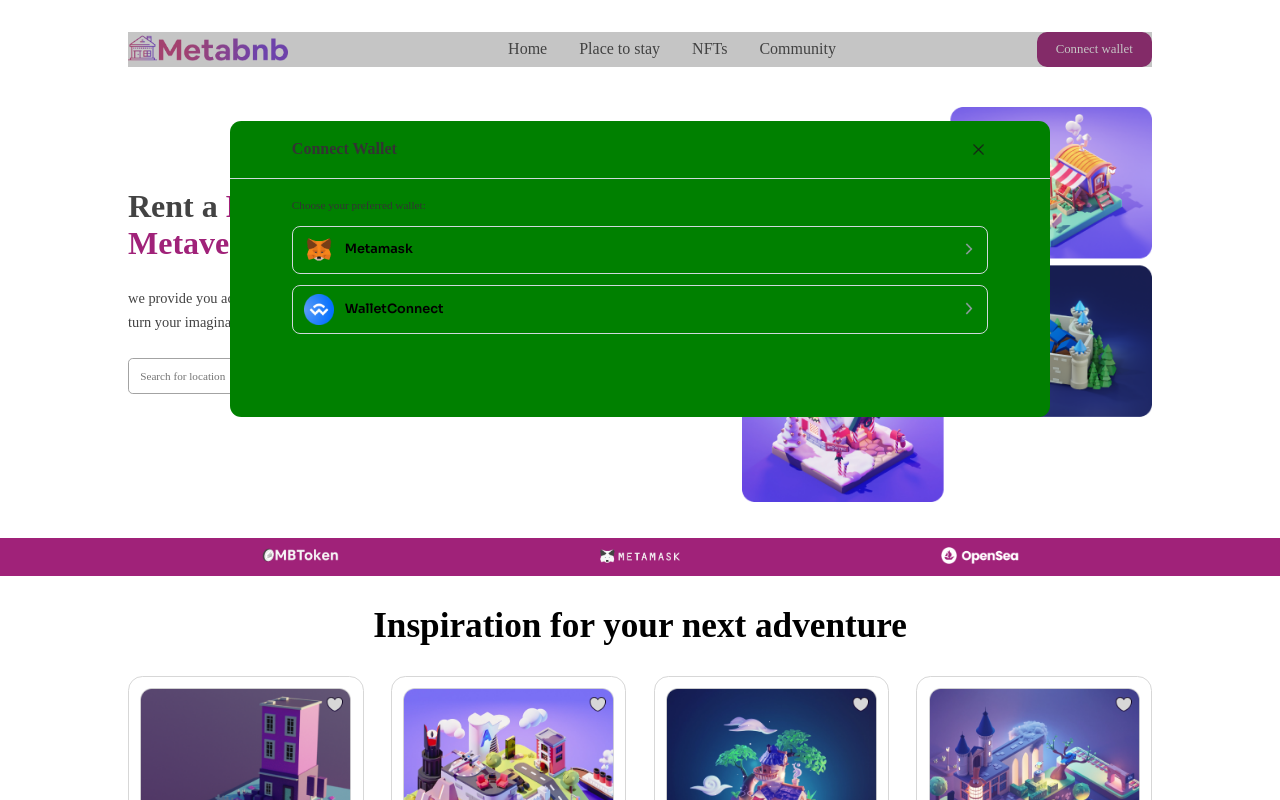
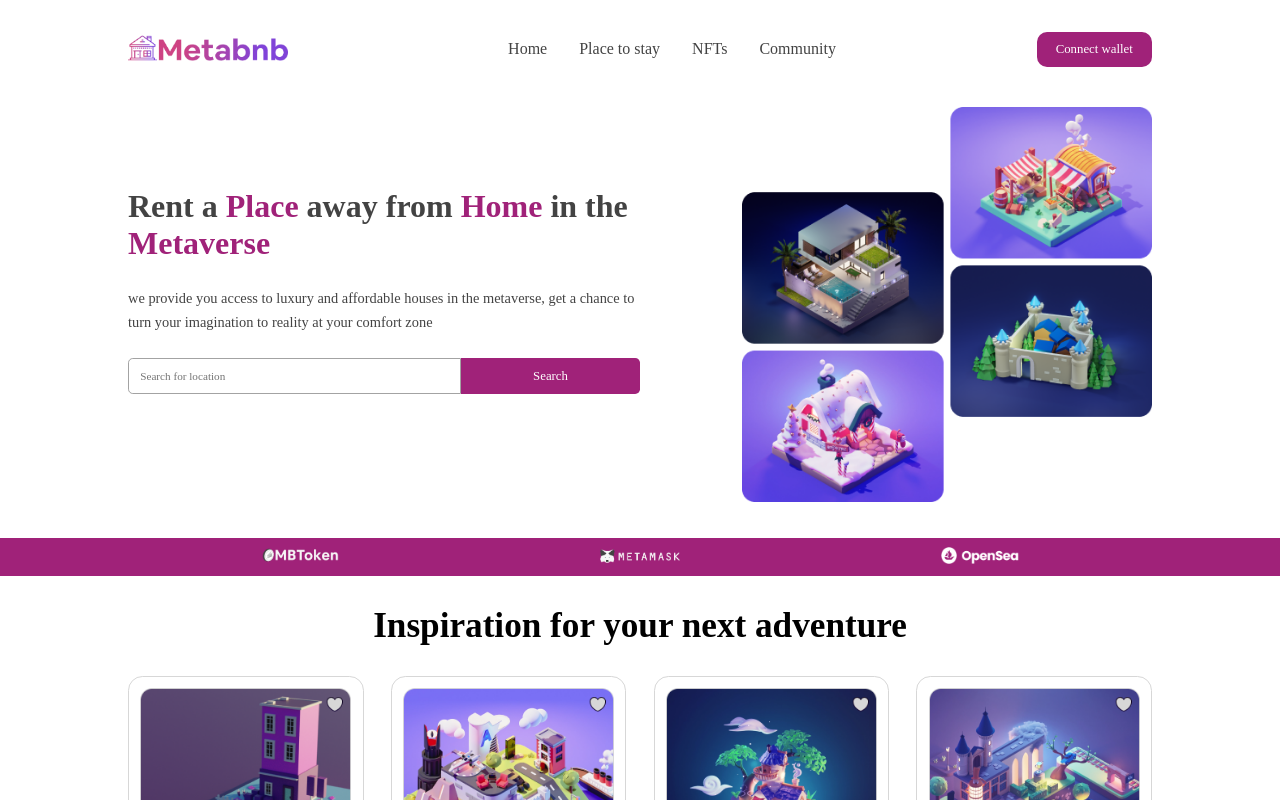
Before and after one commit to Chisquare7/meta-bnb-web, a React (Create React App) app: page / in a window 1280 px wide. Shown: the top 800 px of the page. Built offline with nearby package versions, Linux system fonts and the light colour scheme; a web font is replaced by a local one.

Commit message:
feat: Complete the modal component of all views with CSS styling

```diff
--- a/src/App.css
+++ b/src/App.css
@@ -44,8 +44,9 @@
 .slider {
   position: fixed;
   min-width: 100%;
-  height: 100vh;
+  height: 40vh;
   top: -100%;
+  left: 0;
   background-color: #843FE8;
   /* background-color: #404040; */
   /* background-color: #A02279; */
@@ -71,7 +72,7 @@
 }
 
 .slider .nav__items {
-  margin-block: 2em;
+  margin-block: .4em;
 }
 
 .slider .btn__container .nav__items .btn__connect {
@@ -100,6 +101,7 @@
   color: #A02279;
   font-size: 3.125rem;
   cursor: pointer;
+  /* z-index: -100; */
 }
 
 .close__content {
@@ -121,26 +123,22 @@
   position: relative;
 }
 
-.home__overall {
-  position: relative;
-}
-
-.modal__section {
+.modal__overlay {
   background-color: rgba(64, 64, 64, 0.3);
   width: 100%;
   height: 100%;
-  position: absolute;
+  position: fixed;
   top: 0;
+  left: 0;
 }
 
 .modal__popup {
   height: 37vh;
   width: 80%;
-  background-color: green;
-  /* background-color: #FFFFFF; */
-  position: absolute;
-  top: 250%;
-  right: 10%;
+  background-color: #FFFFFF;
+  position: fixed;
+  top: 40%;
+  left: 10%;
   border-radius: .7rem;
 }
 
@@ -580,6 +578,15 @@
 
 @media (min-width: 768px) {
 
+  /* Styling of the modal popup */
+
+  .modal__popup {
+  width: 55%;
+  top: 40%;
+  left: 25%;
+
+  }
+
   /* Styling of the Hero section */
 
   .hero__flex {
@@ -783,6 +790,14 @@
   margin: 0;
 }
 
+/* Styling of the modal popup */
+
+  .modal__popup {
+  width: 50%;
+  top:26%;
+  left: 25%;
+  }
+
 
 /* B. Styling of the Footer component (Desktop view) */
 
--- a/src/components/Modal.js
+++ b/src/components/Modal.js
@@ -0,0 +1,73 @@
+import React from 'react'
+import modal__metatask from "../assets/modal__metatask.png";
+import modal__rightarrow from "../assets/modal__rightarrow.png";
+import modal__wallet from "../assets/modal__wallet.png";
+import X from "../assets/x.png";
+
+const Modal = ({ open, onClose }) => {
+    if (!open) return null
+
+  return (
+				<div className="modal__overlay" onClick={onClose}>
+					<div className="modal__popup" onClick={(e) => {e.stopPropagation()}}>
+						<div className="modal__content-top">
+							<div className="modal__content-center">
+								<div className="modal__flex">
+									<h1 className="modal__heading">Connect Wallet</h1>
+									<img src={X} alt="close icon" className="modal__close" onClick={onClose} />
+								</div>
+							</div>
+						</div>
+						<div className="modal__content-bottom">
+							<div className="modal__content-center">
+								<div className="modal__subtext">
+									<p className="modal__subhead">
+										Choose your preferred wallet:
+									</p>
+								</div>
+								<div className="modal__link-box">
+									<div className="modal__link-flex">
+										<div className="modal__box-flex">
+											<img
+												src={modal__metatask}
+												alt="modal metatask icon"
+												className="modal__icons"
+											/>
+											<p className="modal__text">Metamask</p>
+										</div>
+										<div className="modal__arrow-content">
+											<img
+												src={modal__rightarrow}
+												alt="modal right arrow"
+												className="modal__arrow"
+											/>
+										</div>
+									</div>
+								</div>
+								<div className="modal__link-box">
+									<div className="modal__link-flex">
+										<div className="modal__box-flex">
+											<img
+												src={modal__wallet}
+												alt="modal wallet connect"
+												className="modal__icons"
+											/>
+											<p className="modal__text">WalletConnect</p>
+										</div>
+										<div className="modal__arrow-content">
+											<img
+												src={modal__rightarrow}
+												alt="modal right arrow"
+												className="modal__arrow"
+											/>
+										</div>
+									</div>
+								</div>
+							</div>
+						</div>
+					</div>
+				</div>
+	);
+}
+
+export default Modal
--- a/src/components/header.js
+++ b/src/components/header.js
@@ -3,10 +3,8 @@
 import CloseIcon from "@mui/icons-material/Close";
 import { Link } from 'react-router-dom'
 import metabnb_logo from '../assets/metabnb__logo.png'
-import modal__metatask from '../assets/modal__metatask.png'
-import modal__rightarrow from '../assets/modal__rightarrow.png'
-import modal__wallet from '../assets/modal__wallet.png'
-import X from '../assets/x.png'
+import Modal from './Modal';
+
 
 const Header = () => {
 
@@ -15,7 +13,9 @@
 
     const showMenu = () => {
         setActive(!active)
-    }
+	}
+
+	const [openModal, setOpenModal] = useState(false);
 
   return (
 		<div className="for__modal">
@@ -56,74 +56,14 @@
 						<div className="btn__container">
 							<li className="nav__items">
 								<Link>
-									<button className="btn__connect">Connect wallet</button>
+									<button className="btn__connect" onClick={() => setOpenModal(true)}>Connect wallet</button>
 								</Link>
 							</li>
 						</div>
 					</ul>
 				</nav>
 			</div>
-			<div className="modal__container">
-				<div className="modal__section">
-					<div className="modal__popup">
-						<div className="modal__content-top">
-							<div className="modal__content-center">
-								<div className="modal__flex">
-									<h1 className="modal__heading">Connect Wallet</h1>
-									<img src={X} alt="close icon" className="modal__close" />
-								</div>
-							</div>
-						</div>
-						<div className="modal__content-bottom">
-							<div className="modal__content-center">
-								<div className="modal__subtext">
-									<p className="modal__subhead">
-										Choose your preferred wallet:
-									</p>
-								</div>
-								<div className="modal__link-box">
-									<div className="modal__link-flex">
-										<div className="modal__box-flex">
-											<img
-												src={modal__metatask}
-												alt="modal metatask icon"
-												className="modal__icons"
-											/>
-											<p className="modal__text">Metamask</p>
-										</div>
-										<div className="modal__arrow-content">
-											<img
-												src={modal__rightarrow}
-												alt="modal right arrow"
-												className="modal__arrow"
-											/>
-										</div>
-									</div>
-								</div>
-								<div className="modal__link-box">
-									<div className="modal__link-flex">
-										<div className="modal__box-flex">
-											<img
-												src={modal__wallet}
-												alt="modal wallet connect"
-												className="modal__icons"
-											/>
-											<p className="modal__text">WalletConnect</p>
-										</div>
-										<div className="modal__arrow-content">
-											<img
-												src={modal__rightarrow}
-												alt="modal right arrow"
-												className="modal__arrow"
-											/>
-										</div>
-									</div>
-								</div>
-							</div>
-						</div>
-					</div>
-				</div>
-			</div>
+			<Modal open={openModal} onClose={() => setOpenModal(false)} />
 		</div>
 	);
 }
```
